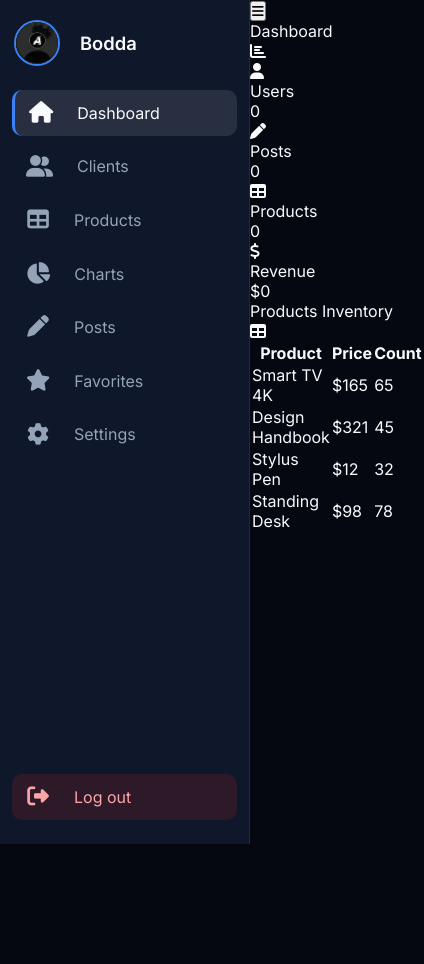
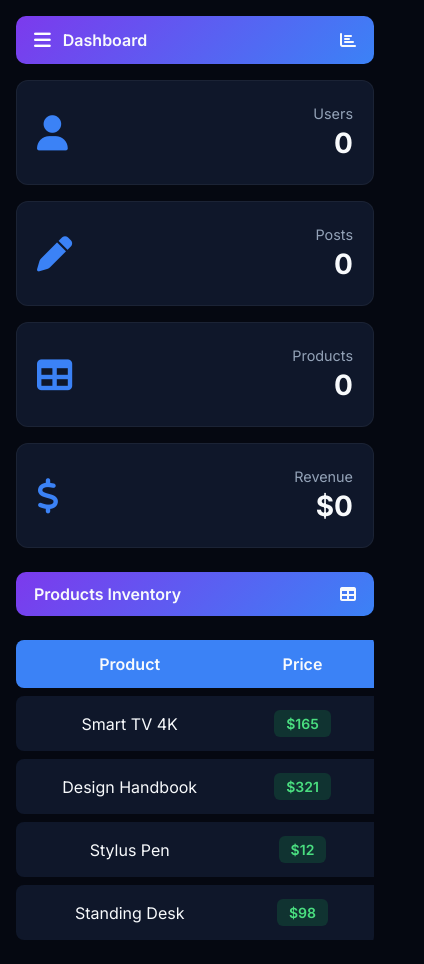
Before and after one commit to bodda5501/Admin-Dashboard-UI, a plain HTML site: page index.html in a window 390 px wide. Shown: the whole page, 424 px wide, since content can reach past the window. Before the commit the page ends 844 px from the top, so only its background shows below. Drawn offline with Linux system fonts and the light colour scheme.

Commit message:
style: design metrics grid, responsive table, and mobile drawer

```diff
--- a/style/style.css
+++ b/style/style.css
@@ -126,3 +126,166 @@ body {
   background-color: var(--accent-danger);
   color: white;
 }
+
+/* Main Content */
+.content {
+  flex: 1;
+  padding: 16px;
+  width: 100%;
+  min-width: 0;
+}
+
+.title-info {
+  background: linear-gradient(
+    135deg,
+    var(--accent-purple),
+    var(--accent-primary)
+  );
+  padding: 12px 18px;
+  display: flex;
+  align-items: center;
+  justify-content: space-between;
+  border-radius: 10px;
+  margin-bottom: 16px;
+  font-weight: 600;
+}
+
+.title-left {
+  display: flex;
+  align-items: center;
+  gap: 12px;
+}
+
+.menu-btn {
+  background: none;
+  border: none;
+  color: white;
+  font-size: 1.2rem;
+  cursor: pointer;
+  display: none;
+}
+
+/* Metrics Grid */
+.data-info {
+  display: grid;
+  grid-template-columns: repeat(auto-fit, minmax(200px, 1fr));
+  gap: 16px;
+  margin-bottom: 24px;
+}
+
+.data-info .box {
+  background-color: var(--bg-card);
+  padding: 24px 20px;
+  border-radius: 12px;
+  display: flex;
+  align-items: center;
+  justify-content: space-between;
+  border: 1px solid rgba(255, 255, 255, 0.05);
+  transition: transform var(--transition), background-color var(--transition);
+}
+
+.data-info .box:hover {
+  transform: translateY(-4px);
+  background-color: #162038;
+}
+
+.data-info .box i {
+  font-size: 2.2rem;
+  color: var(--accent-primary);
+}
+
+.data-info .box .data {
+  text-align: right;
+}
+
+.data-info .box .data p {
+  color: var(--text-muted);
+  font-size: 0.9rem;
+  margin-bottom: 4px;
+}
+
+.data-info .box .data span {
+  font-size: 1.75rem;
+  font-weight: 700;
+}
+
+/* Table */
+.table-container {
+  width: 100%;
+  overflow-x: auto;
+  border-radius: 12px;
+}
+
+table {
+  width: 100%;
+  border-collapse: separate;
+  border-spacing: 0 8px;
+  text-align: center;
+  min-width: 450px;
+}
+
+th {
+  background-color: var(--accent-primary);
+  padding: 14px;
+  font-weight: 600;
+}
+
+th:first-child {
+  border-radius: 8px 0 0 8px;
+}
+th:last-child {
+  border-radius: 0 8px 8px 0;
+}
+
+td {
+  background-color: var(--bg-card);
+  padding: 14px;
+  transition: background-color var(--transition);
+}
+
+td:first-child {
+  border-radius: 8px 0 0 8px;
+}
+td:last-child {
+  border-radius: 0 8px 8px 0;
+}
+
+tr:hover td {
+  background-color: #162038;
+}
+
+.price,
+.count {
+  padding: 5px 12px;
+  border-radius: 6px;
+  font-weight: 600;
+  font-size: 0.875rem;
+  display: inline-block;
+}
+
+.price {
+  background-color: rgba(22, 163, 74, 0.2);
+  color: #4ade80;
+}
+
+.count {
+  background-color: rgba(234, 179, 8, 0.2);
+  color: #facc15;
+}
+
+/* Mobile Responsive */
+@media (max-width: 768px) {
+  .menu-btn {
+    display: block;
+  }
+
+  .sidebar {
+    position: fixed;
+    left: -250px;
+    width: 250px;
+  }
+
+  .sidebar.mobile-open {
+    left: 0;
+  }
+}
```
